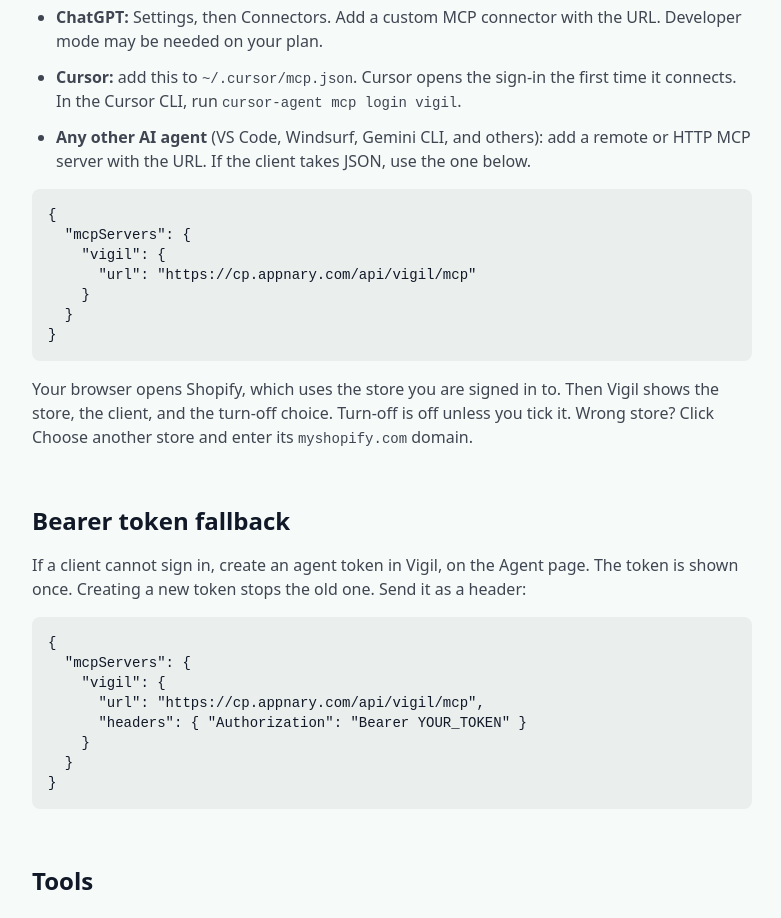
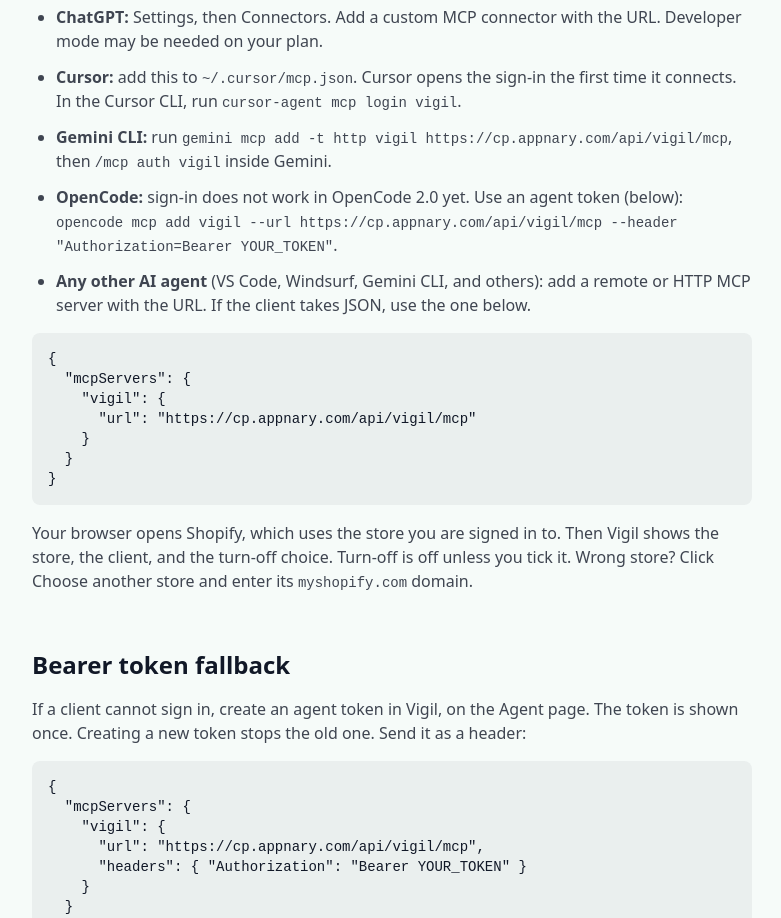
Before and after one commit to Appnary/appnary.com, a Next.js app: page /docs/vigil-mcp in a window 1280 px wide. Shown: the part 860-1778 px from the top of the page, without its empty margins (248-1029 px from the left). Built offline with nearby package versions, Linux system fonts and the light colour scheme.

Commit message:
Vigil MCP docs: Gemini CLI and OpenCode (#114)

```diff
--- a/app/docs/vigil-mcp/page.tsx
+++ b/app/docs/vigil-mcp/page.tsx
@@ -60,6 +60,12 @@
         </li>
         <li>
           <strong>Cursor:</strong> add this to <code className="text-sm">~/.cursor/mcp.json</code>. Cursor opens the sign-in the first time it connects. In the Cursor CLI, run <code className="text-sm">cursor-agent mcp login vigil</code>.
+        </li>
+        <li>
+          <strong>Gemini CLI:</strong> run <code className="text-sm">gemini mcp add -t http vigil {MCP_URL}</code>, then <code className="text-sm">/mcp auth vigil</code> inside Gemini.
+        </li>
+        <li>
+          <strong>OpenCode:</strong> sign-in does not work in OpenCode 2.0 yet. Use an agent token (below): <code className="text-sm">opencode mcp add vigil --url {MCP_URL} --header &quot;Authorization=Bearer YOUR_TOKEN&quot;</code>.
         </li>
         <li>
           <strong>Any other AI agent</strong> (VS Code, Windsurf, Gemini CLI, and others): add a remote or HTTP MCP server with the URL. If the client takes JSON, use the one below.
```
